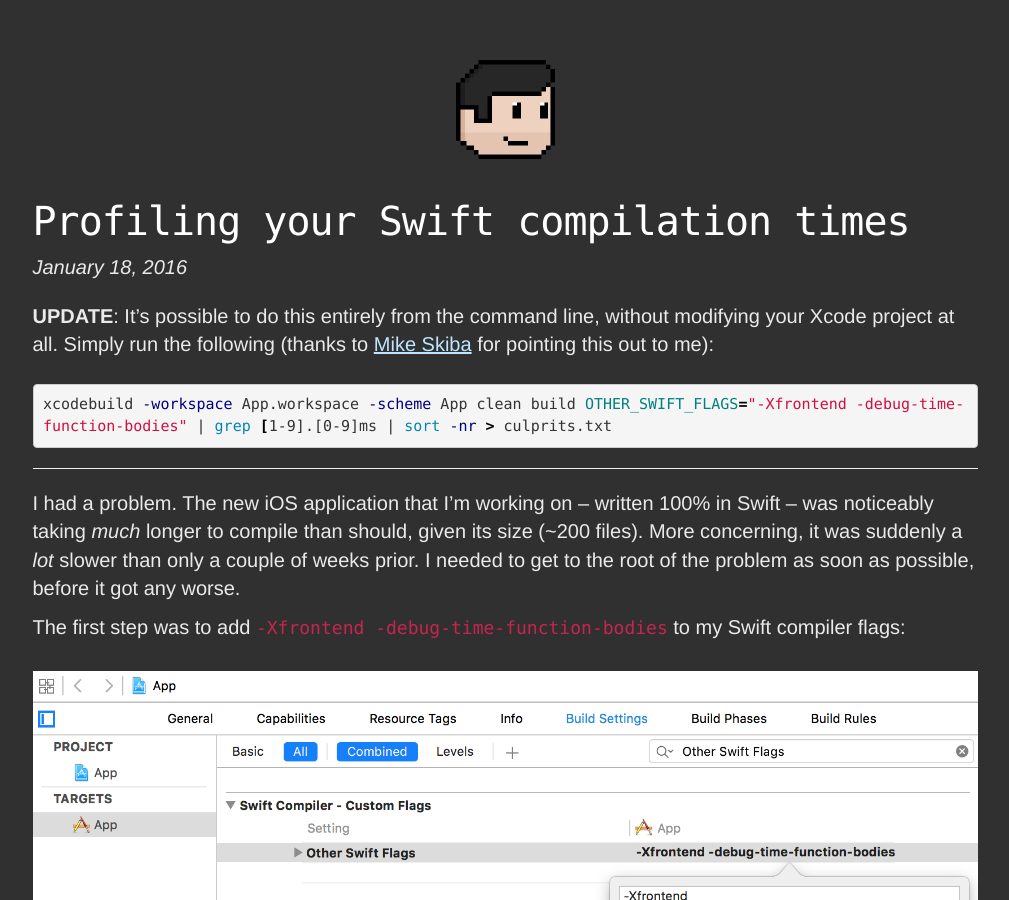
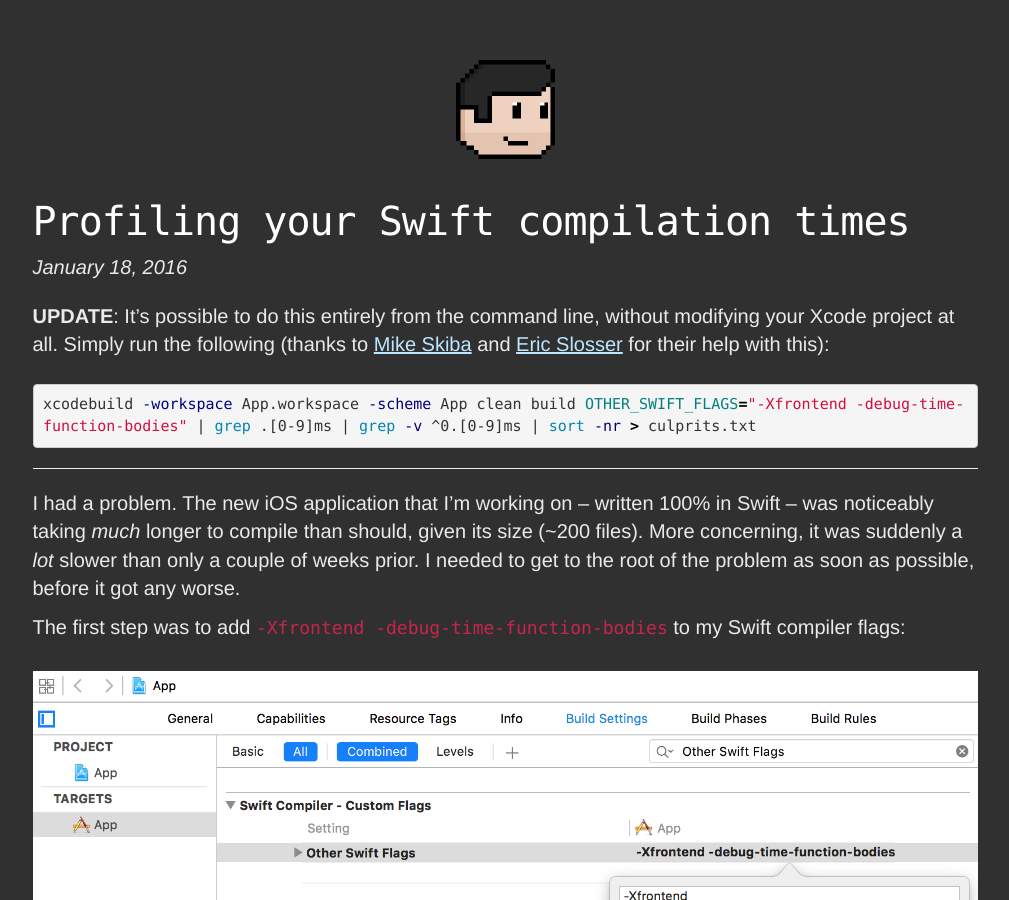
Before and after one commit to irace/irace.github.com, a Jekyll site: the page built from _posts/2016-01-18-profiling-your-swift-compilation-times.md, in a window 1280 px wide and 900 px high. Shown: the whole window, without its empty margins (135-1144 px from the left). Built offline with Jekyll 4.4.1, drawn with Linux system fonts in a browser that asks for light colours; nearby versions of some CDN libraries.

Commit message:
Better regex

```diff
--- a/_posts/2016-01-18-profiling-your-swift-compilation-times.md
+++ b/_posts/2016-01-18-profiling-your-swift-compilation-times.md
@@ -5,10 +5,10 @@
 date: 2016-01-18
 ---
 
-**UPDATE**: It’s possible to do this entirely from the command line, without modifying your Xcode project at all. Simply run the following (thanks to [Mike Skiba](https://twitter.com/atelierclkwrk) for pointing this out to me):
+**UPDATE**: It’s possible to do this entirely from the command line, without modifying your Xcode project at all. Simply run the following (thanks to [Mike Skiba](https://twitter.com/atelierclkwrk) and [Eric Slosser](https://twitter.com/part_of_the_sln) for their help with this):
 
 {% highlight bash %}
-xcodebuild -workspace App.workspace -scheme App clean build OTHER_SWIFT_FLAGS="-Xfrontend -debug-time-function-bodies" | grep [1-9].[0-9]ms | sort -nr > culprits.txt
+xcodebuild -workspace App.workspace -scheme App clean build OTHER_SWIFT_FLAGS="-Xfrontend -debug-time-function-bodies" | grep .[0-9]ms | grep -v ^0.[0-9]ms | sort -nr > culprits.txt
 {% endhighlight %}
 
 ---
```
